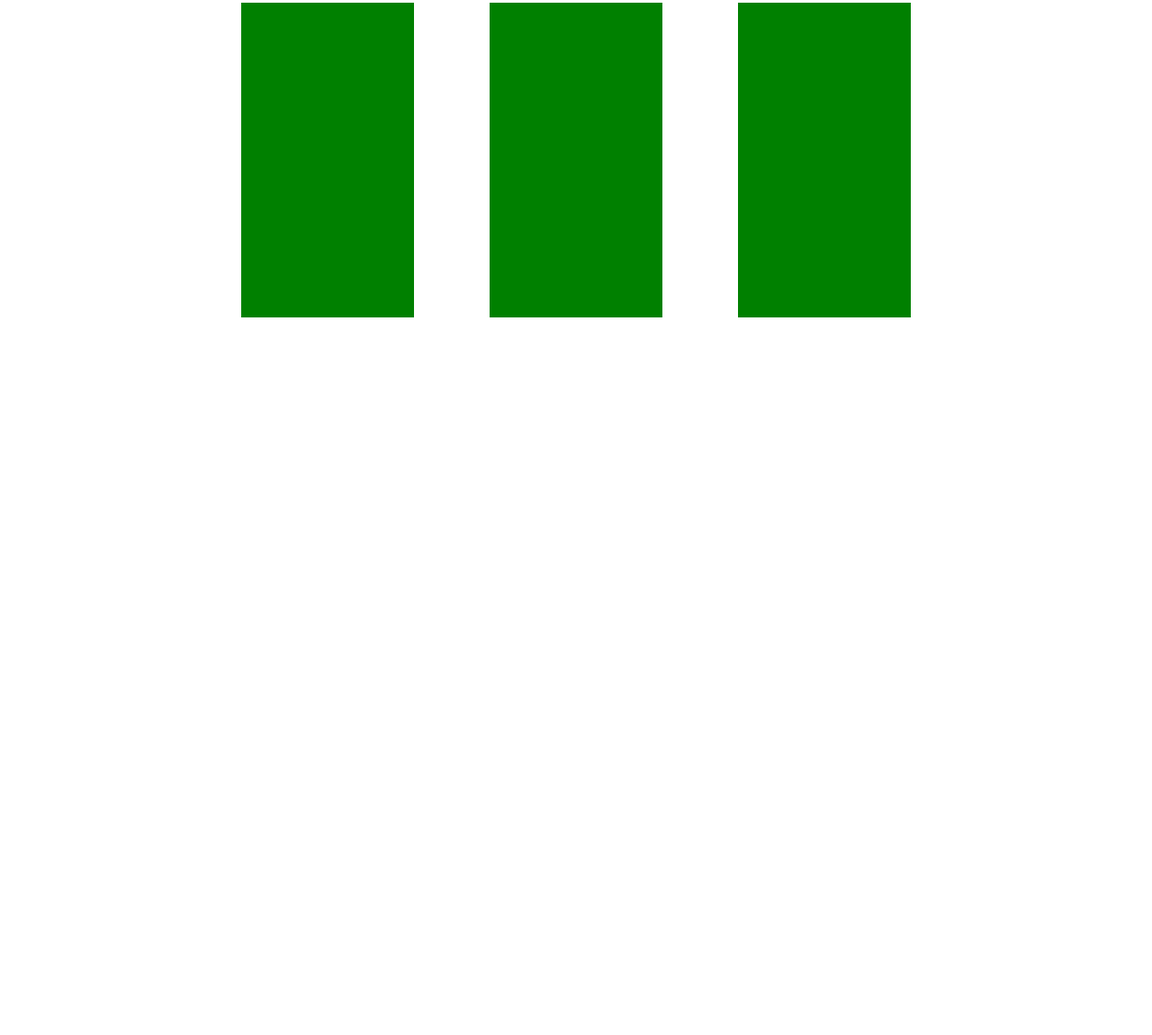
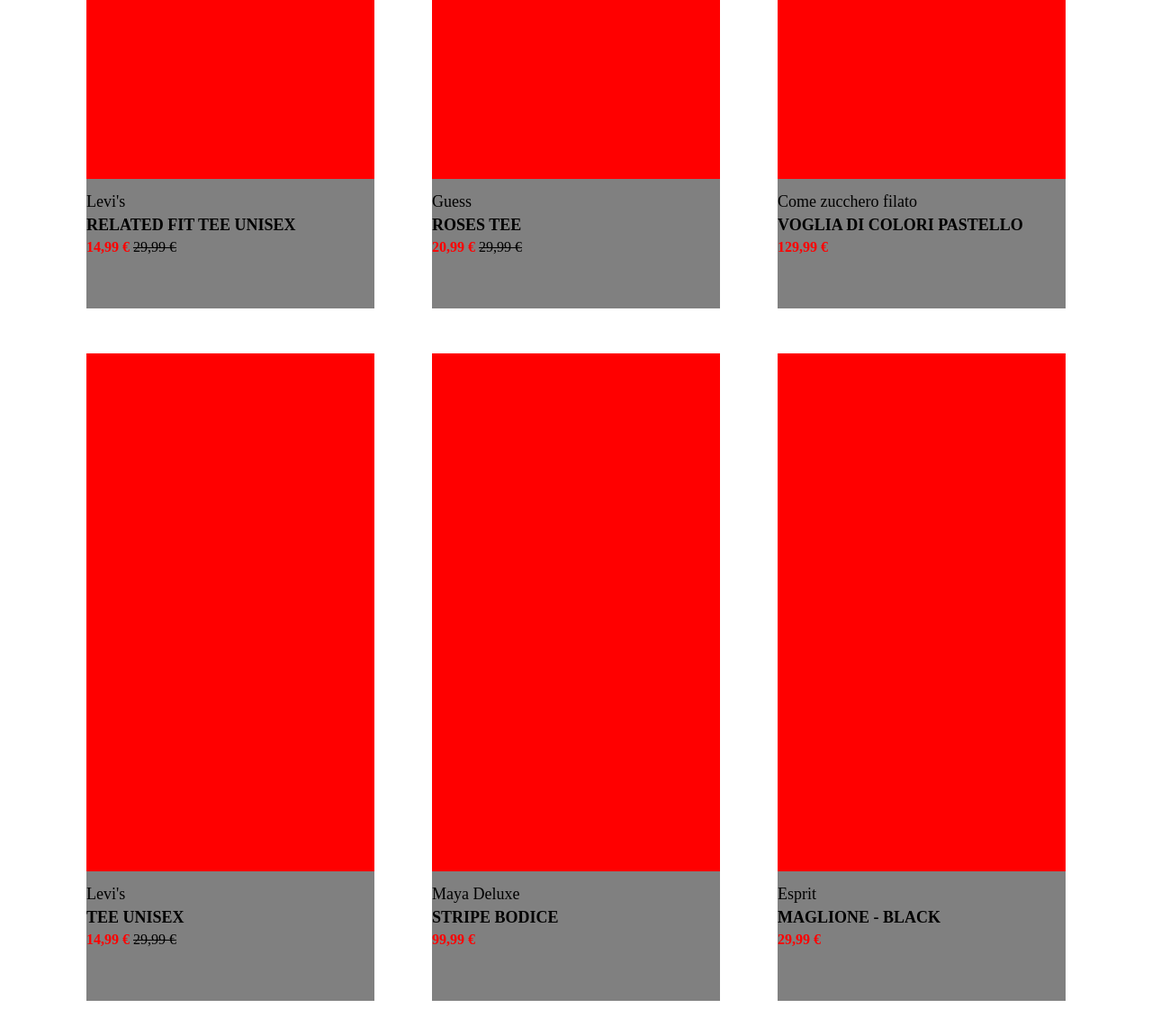
Before and after one commit to Penna92/html-css-boolando, a plain HTML site: page index.html in a window 1280 px wide. Shown: the part 427-1578 px from the top of the page at 90% size. Before the commit the page ends 804 px from the top, so only its background shows below. Drawn offline with Linux system fonts and the light colour scheme.

Commit message:
index: added images descriptions and fixed sizes

```diff
--- a/css/style.css
+++ b/css/style.css
@@ -5,22 +5,30 @@
     margin: 0;
     box-sizing: border-box;
 }
+/* Generic tag rules */
 
-/* specific tag rules */
+.description > span {
+    display:block;
+    margin: 5px 0;
+}
+
+
+/* specific class rules */
 
 .row {
-    margin-top: 30px;
+    margin: 50px 0;
     width: 100%;
-    height: 350px;
+    height: 90vh;
     text-align: center;
 }
 
 .card {
-    width: 15%;
+    width: 25%;
     height: 100%;
     background-color: green;
     display: inline-block;
-    margin: 20px 40px;
+    margin: 0 30px;
+    position: relative;
 }
 
 .img {
@@ -49,8 +57,29 @@
     width: 100%;
     height: 20%;
     background-color: grey;
+    position: absolute;
+    top: 80%;
+    text-align: left;
+    padding-top: 10px;
 }
 
 .img:hover .back-img {
     display: block;
 }
+
+.brand, .model {
+    font-size: 18px;
+}
+
+.model {
+    font-weight: bold;
+}
+
+.new-price {
+    color:red;
+    font-weight: bold;
+}
+
+.old-price {
+    text-decoration: line-through;
+}
--- a/index.html
+++ b/index.html
@@ -21,13 +21,53 @@
                     <div class="sustainable"></div>
                 </div>
             </div>
-            <div class="description"></div>
+            <div class="description">
+                <span class="brand">Levi's</span>
+                <span class="model">RELATED FIT TEE UNISEX</span>
+                <span class="price">
+                    <span class="new-price">14,99 &euro;</span>
+                    <span class="old-price">29,99 &euro;</span>
+                </span>
+            </div>
         </div>
+
         <div class="card two">
-            <div class="heart"></div>
+            <div class="img">
+                <div class="front-img">
+                    <div class="heart"></div>
+                </div>
+                <div class="back-img">
+                    <div class="heart"></div>
+                    <div class="sale"></div>
+                </div>
+            </div>
+            <div class="description">
+                <span class="brand">Guess</span>
+                <span class="model">ROSES TEE</span>
+                <span class="price">
+                    <span class="new-price">20,99 &euro;</span>
+                    <span class="old-price">29,99 &euro;</span>
+                </span>
+            </div>
         </div>
+
         <div class="card three">
-            <div class="heart"></div>
+            <div class="img">
+                <div class="front-img">
+                    <div class="heart"></div>
+                </div>
+                <div class="back-img">
+                    <div class="heart"></div>
+                    <div class="sale"></div>
+                </div>
+            </div>
+            <div class="description">
+                <span class="brand">Come zucchero filato</span>
+                <span class="model">VOGLIA DI COLORI PASTELLO</span>
+                <span class="price">
+                    <span class="new-price">129,99 &euro;</span>
+                </span>
+            </div>
         </div>
     </div>
     <!-- /fine prima riga di immagini -->
@@ -35,13 +75,59 @@
     <!-- inizio seconda riga di immagini -->
     <div class="row">
         <div class="card four">
-            <div class="heart"></div>
+            <div class="img">
+                <div class="front-img">
+                    <div class="heart"></div>
+                </div>
+                <div class="back-img">
+                    <div class="heart"></div>
+                    <div class="sale"></div>
+                    <div class="sustainable"></div>
+                </div>
+            </div>
+            <div class="description">
+                <span class="brand">Levi's</span>
+                <span class="model">TEE UNISEX</span>
+                <span class="price">
+                    <span class="new-price">14,99 &euro;</span>
+                    <span class="old-price">29,99 &euro;</span>
+                </span>
+            </div>
         </div>
         <div class="card five">
-            <div class="heart"></div>
+            <div class="img">
+                <div class="front-img">
+                    <div class="heart"></div>
+                </div>
+                <div class="back-img">
+                    <div class="heart"></div>
+                </div>
+            </div>
+            <div class="description">
+                <span class="brand">Maya Deluxe</span>
+                <span class="model">STRIPE BODICE</span>
+                <span class="price">
+                    <span class="new-price">99,99 &euro;</span>
+                </span>
+            </div>
         </div>
         <div class="card six">
-            <div class="heart"></div>
+            <div class="img">
+                <div class="front-img">
+                    <div class="heart"></div>
+                </div>
+                <div class="back-img">
+                    <div class="heart"></div>
+                    <div class="sustainable"></div>
+                </div>
+            </div>
+            <div class="description">
+                <span class="brand">Esprit</span>
+                <span class="model">MAGLIONE - BLACK</span>
+                <span class="price">
+                    <span class="new-price">29,99 &euro;</span>
+                </span>
+            </div>
         </div>
     </div>
     <!-- /fine seconda riga di immagini -->
```
